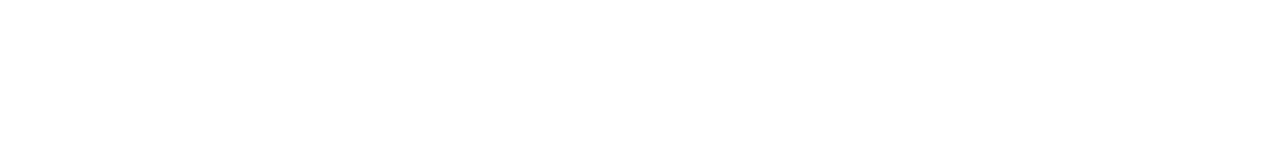
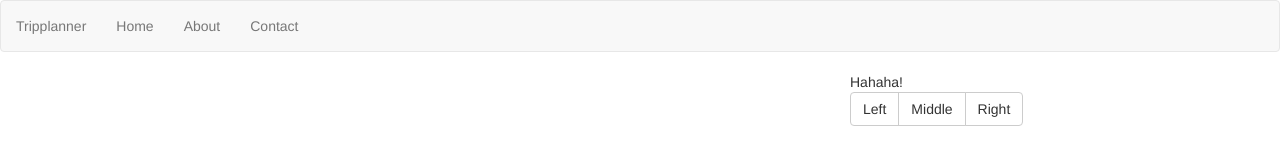
Before and after one commit to RebekahKlemm/trip-planner, a website: page views/layout.html in a window 1280 px wide. Drawn offline with nearby package versions, Linux system fonts and the light colour scheme; some packages are replaced by stand-ins of ours; files that its build step writes are made by us from their sources.

Commit message:
got the buttons!

```diff
--- a/views/layout.html
+++ b/views/layout.html
@@ -6,11 +6,39 @@
     <link href="http://netdna.bootstrapcdn.com/bootstrap/3.0.3/css/bootstrap.min.css" rel="stylesheet">
     <link href="../public/stylesheets/tripplanner.css" rel="stylesheet">
 </head>
+<nav class = "navbar navbar-default">
+	<p class = navbar-text>Tripplanner </p>
+	<p class = navbar-text>Home </p>
+	<p class = navbar-text>About </p>
+	<p class = navbar-text>Contact </p>
+
+</nav>
 <body>
 
-{% block content %}
+	<div class = "container">
+		<div class = "row">
+			<div class ="col-md-8" "map">
+			</div>
+			<div class = "col-md-4">
+				<div class = "options">
+					{% block content %}
+					{% endblock %}
+				</div>
+				<div class = "dayheader">
+					Hahaha!
+				</div>
+				<div class = "btn-group" role ="group" aria-label = "...">
+					<button type="button" class="btn btn-default">Left</button>
+					<button type="button" class="btn btn-default">Middle</button>
+					<button type="button" class="btn btn-default">Right</button>
+			</div>
+		</div>
+	</div>
 
-{% endblock %}
+
+
+	<script src="https://maps.googleapis.com/maps/api/js?key=AIzaSyDZXeLEo_eAvJKGhLzyTlcarCH4vOtQmmQ&sensor=true">
+	</script>
 
 <!-- Script tags go here! -->
 
```
